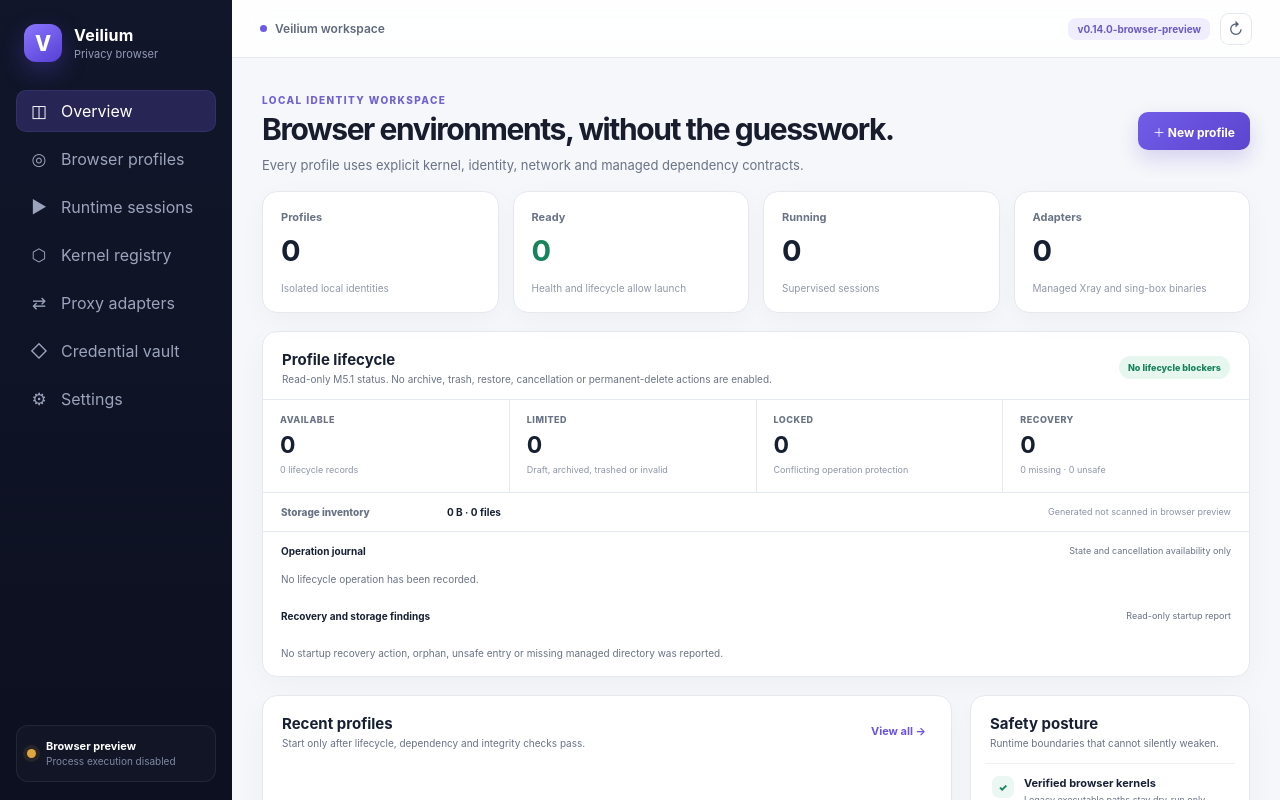
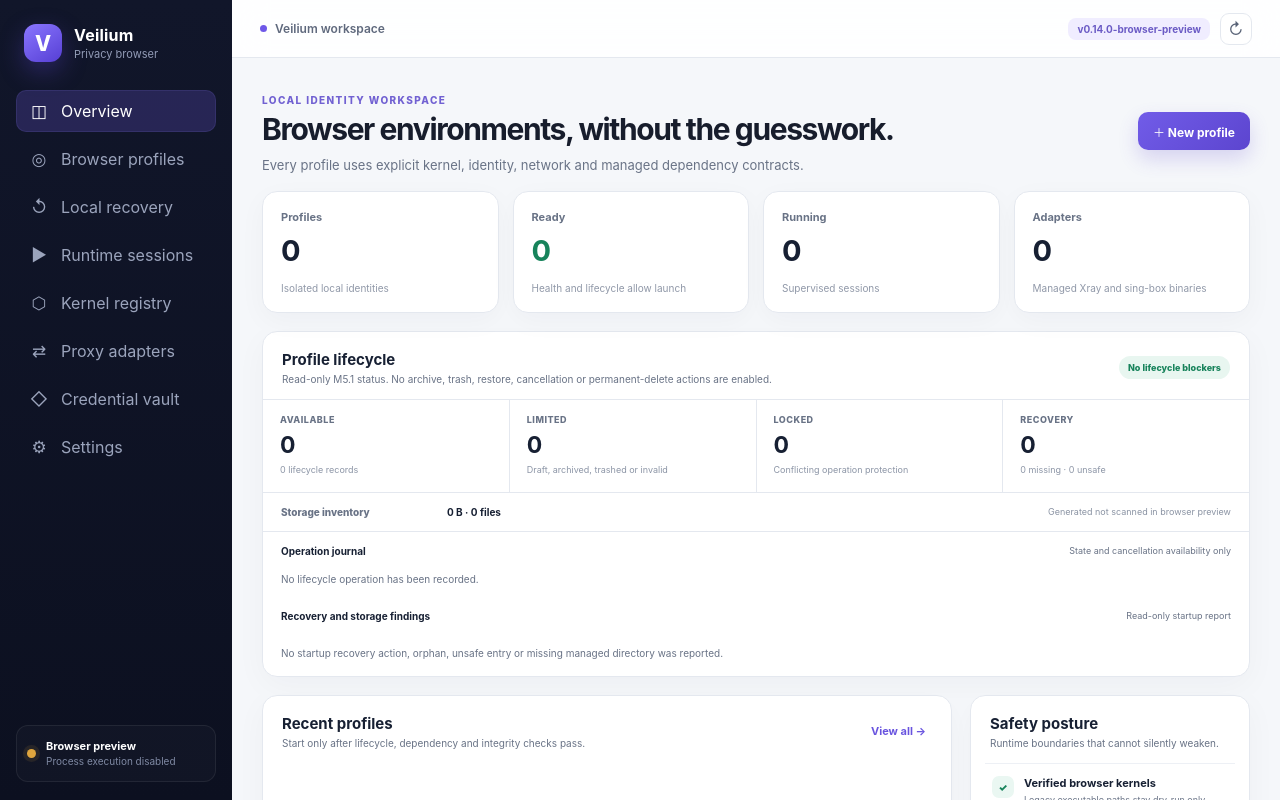
Before and after one commit to knownothing20/veilium-browser, a React (Vite) app in the folder frontend/: page / in a window 1280 px wide. Built offline with nearby package versions, Linux system fonts and the light colour scheme.

Commit message:
feat: add local recovery navigation

```diff
--- a/frontend/src/components/Sidebar.tsx
+++ b/frontend/src/components/Sidebar.tsx
@@ -1,8 +1,9 @@
-export type ViewKey = 'dashboard' | 'profiles' | 'runtime' | 'kernels' | 'adapters' | 'credentials' | 'settings'
+export type ViewKey = 'dashboard' | 'profiles' | 'recovery' | 'runtime' | 'kernels' | 'adapters' | 'credentials' | 'settings'
 
 const navigation: Array<{ key: ViewKey; label: string; icon: string }> = [
   { key: 'dashboard', label: 'Overview', icon: '◫' },
   { key: 'profiles', label: 'Browser profiles', icon: '◎' },
+  { key: 'recovery', label: 'Local recovery', icon: '↺' },
   { key: 'runtime', label: 'Runtime sessions', icon: '▶' },
   { key: 'kernels', label: 'Kernel registry', icon: '⬡' },
   { key: 'adapters', label: 'Proxy adapters', icon: '⇄' },
```
